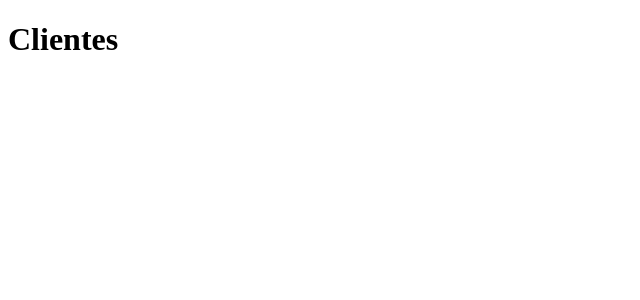
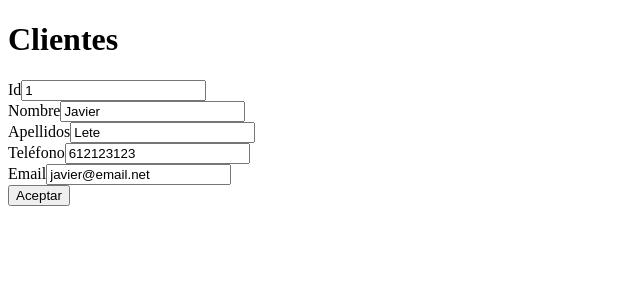
Before and after one commit to EloyOrtegaG/Clientes2023CursoJL, an Angular app: page /formulario/1 in a window 1280 px wide. Before the commit this address led to /. Shown: the top 300 px of the page, without its empty margins (0-640 px from the left). Built offline with nearby package versions, Linux system fonts and the light colour scheme.

Commit message:
Componentes con funcionalidad basada en constante

```diff
--- a/src/app/app-routing.module.ts
+++ b/src/app/app-routing.module.ts
@@ -7,6 +7,7 @@ const routes: Routes = [
   { path: '', redirectTo: '/listado', pathMatch: 'full' },
   { path: 'listado', component: ListadoComponent },
   { path: 'formulario', component: FormularioComponent },
+  { path: 'formulario/:id', component: FormularioComponent },
 ];
 
 @NgModule({
--- a/src/app/app.module.ts
+++ b/src/app/app.module.ts
@@ -5,6 +5,7 @@ import { AppRoutingModule } from './app-routing.module';
 import { AppComponent } from './app.component';
 import { ListadoComponent } from './listado/listado.component';
 import { FormularioComponent } from './formulario/formulario.component';
+import { FormsModule } from '@angular/forms';
 
 @NgModule({
   declarations: [
@@ -14,7 +15,8 @@ import { FormularioComponent } from './formulario/formulario.component';
   ],
   imports: [
     BrowserModule,
-    AppRoutingModule
+    AppRoutingModule,
+    FormsModule,
   ],
   providers: [],
   bootstrap: [AppComponent]
--- /dev/null
+++ b/src/app/cliente.ts
@@ -0,0 +1,7 @@
+export interface Cliente {
+    id: number;
+    nombre: string;
+    apellidos: string;
+    telefono: string;
+    email: string;
+}
--- a/src/app/formulario/formulario.component.html
+++ b/src/app/formulario/formulario.component.html
@@ -1,25 +1,25 @@
-<form action="/listado">
+<div>
     <div>
         <label for="id">Id</label>
-        <input type="number" readonly id="id">
+        <input type="number" readonly id="id" value="{{cliente.id}}">
     </div>
     <div>
         <label for="nombre">Nombre</label>
-        <input type="text" id="nombre">
+        <input type="text" [(ngModel)]="cliente.nombre">
     </div>
     <div>
         <label for="apellidos">Apellidos</label>
-        <input type="text" id="apellidos">
+        <input type="text" id="apellidos" [(ngModel)]="cliente.apellidos">
     </div>
     <div>
         <label for="telefono">Teléfono</label>
-        <input type="tel" id="telefono">
+        <input type="tel" id="telefono" [(ngModel)]="cliente.telefono">
     </div>
     <div>
         <label for="email">Email</label>
-        <input type="email" id="email">
+        <input type="email" id="email" [(ngModel)]="cliente.email">
     </div>
     <div>
-        <button>Aceptar</button>
+        <button (click)="guardar()">Aceptar</button>
     </div>
-</form>
+</div>
--- a/src/app/formulario/formulario.component.ts
+++ b/src/app/formulario/formulario.component.ts
@@ -1,10 +1,37 @@
-import { Component } from '@angular/core';
+import { Location } from '@angular/common';
+import { Component, OnInit } from '@angular/core';
+import { ActivatedRoute } from '@angular/router';
+import { Cliente } from '../cliente';
+import { CLIENTES } from '../mock-clientes';
 
 @Component({
   selector: 'app-formulario',
   templateUrl: './formulario.component.html',
   styleUrls: ['./formulario.component.css']
 })
-export class FormularioComponent {
+export class FormularioComponent implements OnInit {
+  cliente: Cliente = { id: 0, nombre: '', apellidos: '', telefono: '', email: '' };
 
+  constructor(private route: ActivatedRoute, private location: Location) { }
+
+  ngOnInit(): void {
+
+    const id: string | null = this.route.snapshot.paramMap.get('id');
+
+    if (id) {
+      this.cliente = CLIENTES.find(c => c.id === +id)!;
+    }
+  }
+
+  guardar() {
+    if (this.cliente.id) {
+      const i = CLIENTES.findIndex(c => c.id === this.cliente.id);
+      CLIENTES[i] = this.cliente;
+    } else {
+      CLIENTES.push(this.cliente);
+      this.cliente.id = (Math.max(...CLIENTES.map(c => c.id))) + 1;
+    }
+
+    this.location.back();
+  }
 }
--- a/src/app/listado/listado.component.html
+++ b/src/app/listado/listado.component.html
@@ -10,15 +10,15 @@
         </tr>
     </thead>
     <tbody>
-        <tr>
-            <th>1</th>
-            <td>Javier</td>
-            <td>Lete</td>
-            <td>612123123</td>
-            <td>javier@email.net</td>
+        <tr *ngFor="let c of clientes">
+            <th>{{c.id}}</th>
+            <td>{{c.nombre}}</td>
+            <td>{{c.apellidos}}</td>
+            <td>{{c.telefono}}</td>
+            <td>{{c.email}}</td>
             <td>
-                <a routerLink="/formulario">Editar</a>
-                <a href="#">Borrar</a>
+                <a routerLink="/formulario/{{c.id}}">Editar</a>
+                <a routerLink="/listado" (click)="borrar(c.id)">Borrar</a>
             </td>
         </tr>
     </tbody>
--- a/src/app/listado/listado.component.ts
+++ b/src/app/listado/listado.component.ts
@@ -1,4 +1,6 @@
 import { Component } from '@angular/core';
+import { Cliente } from '../cliente';
+import { CLIENTES } from '../mock-clientes';
 
 @Component({
   selector: 'app-listado',
@@ -6,5 +8,10 @@ import { Component } from '@angular/core';
   styleUrls: ['./listado.component.css']
 })
 export class ListadoComponent {
+  clientes: Cliente[] = CLIENTES;
 
+  borrar(id: number): void {
+    const i = CLIENTES.findIndex(c => c.id === id);
+    CLIENTES.splice(i, 1);
+  }
 }
--- /dev/null
+++ b/src/app/mock-clientes.ts
@@ -0,0 +1,7 @@
+import { Cliente } from "./cliente";
+
+export const CLIENTES: Cliente[] = [
+    { id: 1, nombre: 'Javier', apellidos: 'Lete', telefono: '612123123', email: 'javier@email.net' },
+    { id: 2, nombre: 'Pepe', apellidos: 'Pérez', telefono: '621321321', email: 'pepe@email.net' },
+    { id: 3, nombre: 'Juan', apellidos: 'González', telefono: '612345678', email: 'juan@email.net' },
+];
```
